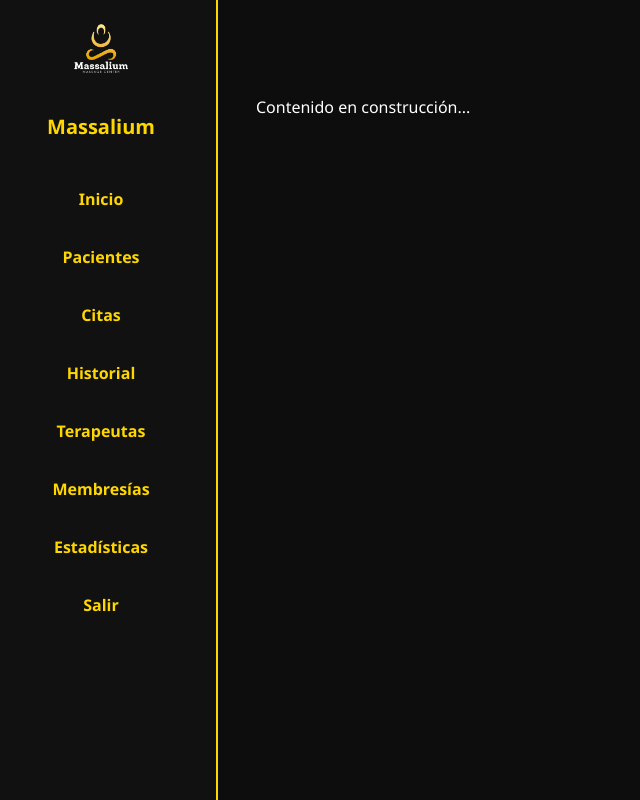
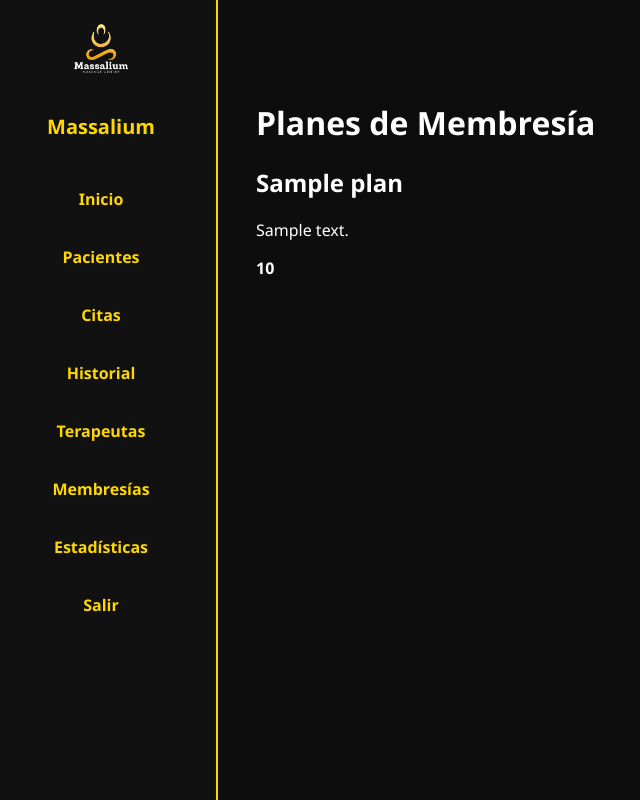
Before and after one commit to Wildwomanvrb/massalium.app, a Flask app: template templates/membresias.html in a window 1280 px wide. Shown: the whole page, without its empty margins (14-654 px from the left). Run offline with Flask 3, Linux system fonts and the light colour scheme; the template is opened without the code that fills it: most values are stand-ins (such as "Sample title", 1, 10 or a date in 2020).

Commit message:
Update membresias.html

```diff
--- a/templates/membresias.html
+++ b/templates/membresias.html
@@ -1,4 +1,13 @@
-{% extends 'layout.html' %}
+{% extends "layout.html" %}
 {% block content %}
-<p>Contenido en construcción...</p>
+<h1 class="titulo">Planes de Membresía</h1>
+<div class="grid">
+  {% for plan in planes %}
+    <div class="card">
+      <h2>{{ plan.nombre }}</h2>
+      <p>{{ plan.descripcion }}</p>
+      <p><strong>{{ plan.precio }}</strong></p>
+    </div>
+  {% endfor %}
+</div>
 {% endblock %}
```
